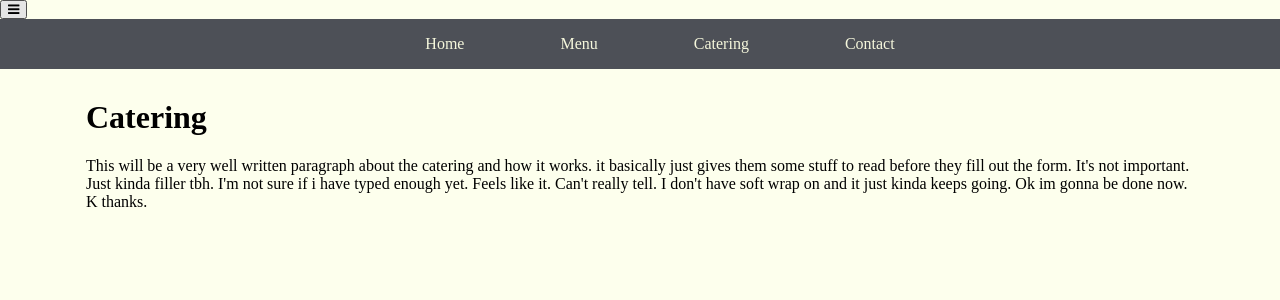
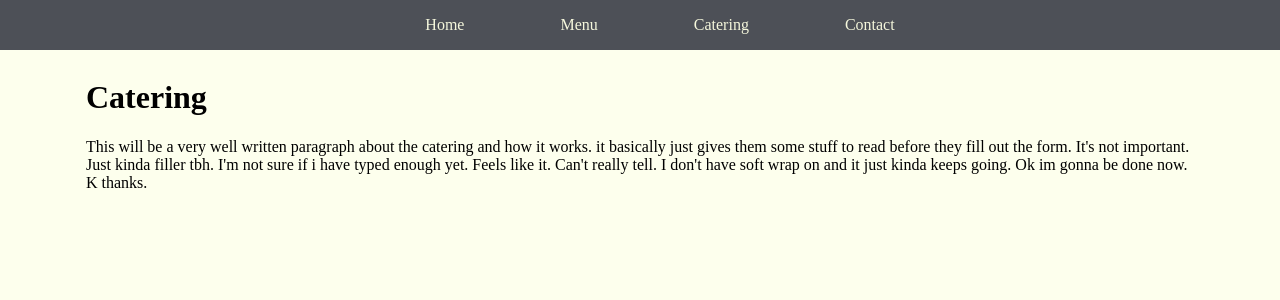
Before and after one commit to katelyn-raye/ctech4320, a PHP site: page /catering.php in a window 1280 px wide. Shown: the top 300 px of the page. Run offline with PHP 8.4, Linux system fonts and the light colour scheme; some web fonts are replaced.

Commit message:
added media queries

```diff
--- a/css/styles.css
+++ b/css/styles.css
@@ -50,9 +50,15 @@ body{
 
 }
 
+@media only screen and (min-width: 769px){
+  .navbar-toggler{
+    display:none;
+  }
+}
+
 @media only screen and (max-width: 768px){
-  #mainNavigation{
-
+  .navbar-toggler{
+    display: block;
   }
 }
 
```
